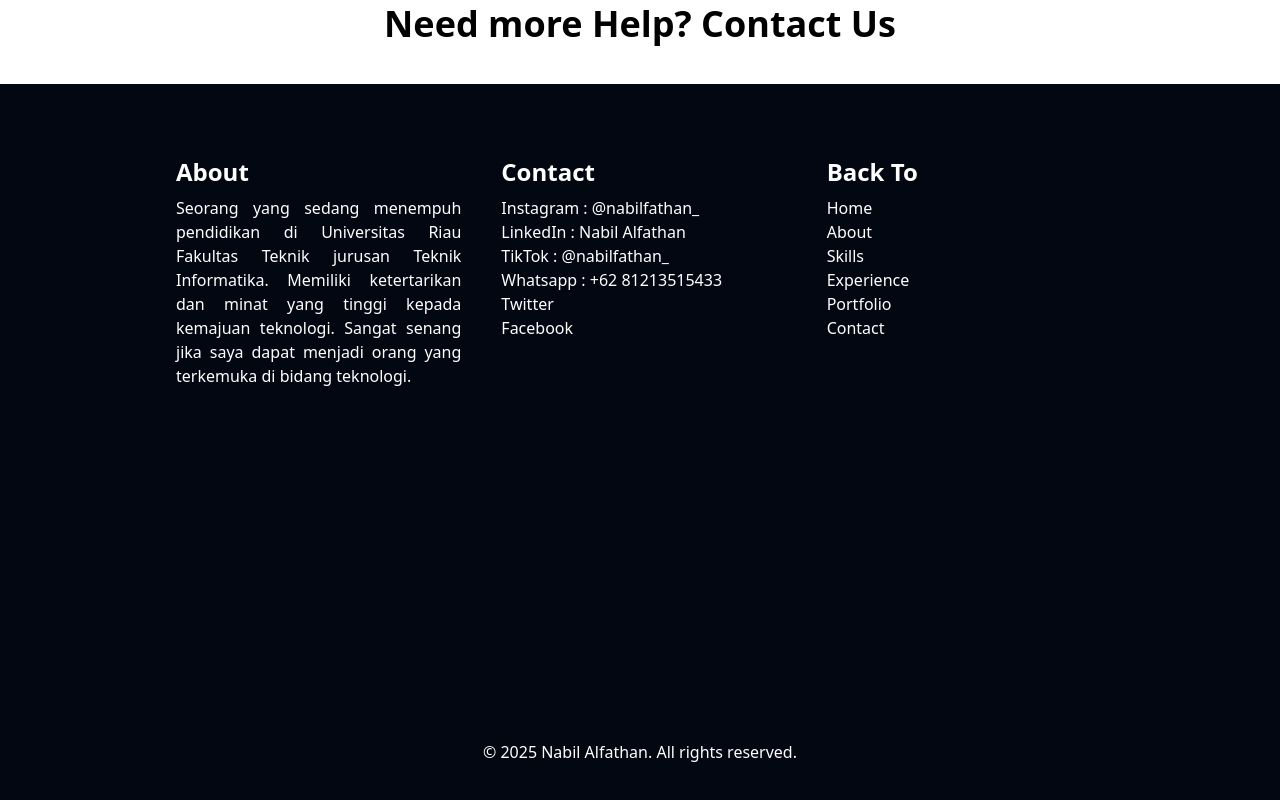
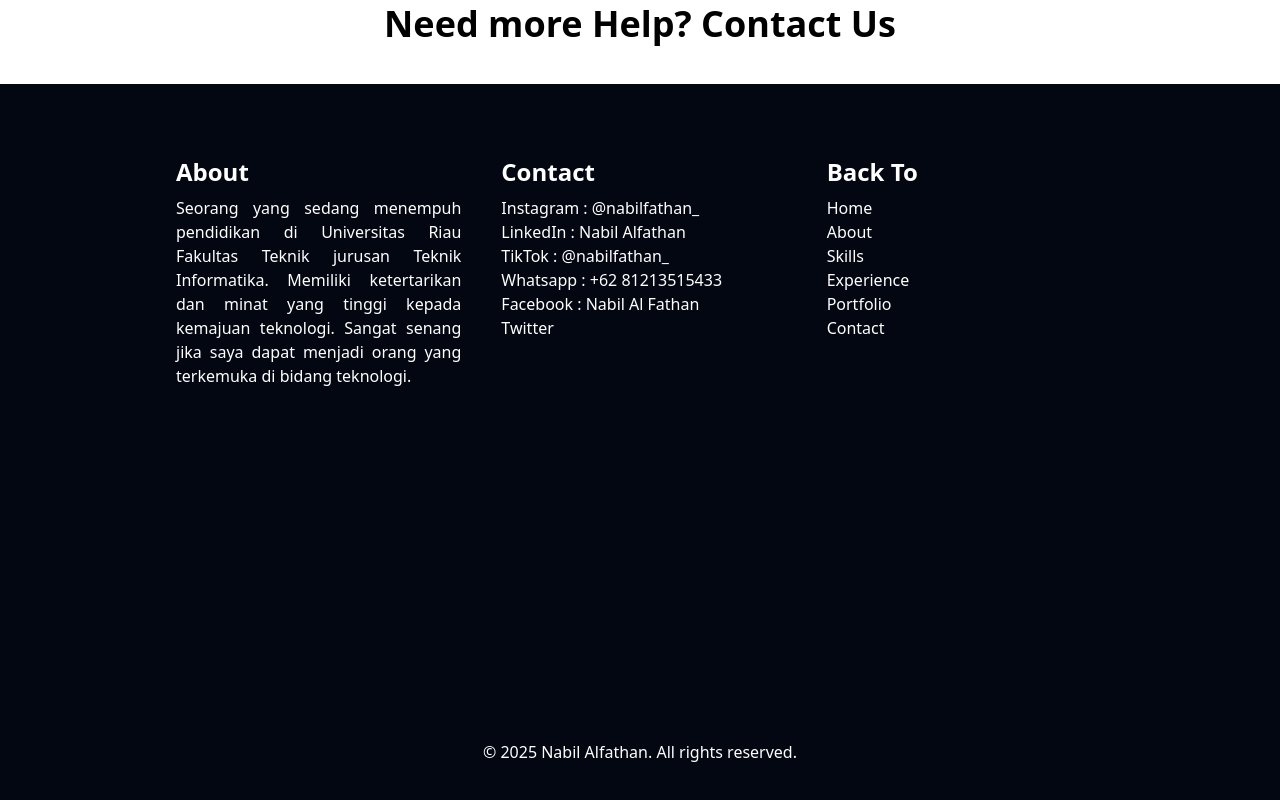
Before and after one commit to nabilfathan/nabilfathan.github.io, a website: page index.html in a window 1280 px wide. Shown: the part 5440-6240 px from the top of the page. Drawn offline with nearby package versions, Linux system fonts and the light colour scheme.

Commit message:
Update web

```diff
--- a/index.html
+++ b/index.html
@@ -16,7 +16,7 @@
             animation: fadeIn 2s ease-in-out;
         }
     </style>
-    <title>Web Porto</title>
+    <title>My Portofolio</title>
 </head>
 
 <body class="bg-gray-100">
@@ -266,8 +266,8 @@
                                     <li><a href="https://www.linkedin.com/in/nabil-alfathan-9787312a7/overlay" class="hover:text-gray-300">LinkedIn : Nabil Alfathan</a></li>
                                     <li><a href="https://www.tiktok.com/@nabilfathan_?" class="hover:text-gray-300">TikTok : @nabilfathan_</a></li>
                                     <li><a href="wa.me/6281213515433" class="hover:text-gray-300">Whatsapp : +62 81213515433</a></li>
+                                    <li><a href="https://www.facebook.com/share/1ALm7j8Yjq/" class="hover:text-gray-300">Facebook : Nabil Al Fathan</a></li>
                                     <li><a href="#" class="hover:text-gray-300">Twitter</a></li>
-                                    <li><a href="https://www.facebook.com/share/1ALm7j8Yjq/" class="hover:text-gray-300">Facebook</a></li>
                                 </ul>
                             </div>
                             <div class="bg-gray-950 rounded-xl p-2 ">
```
